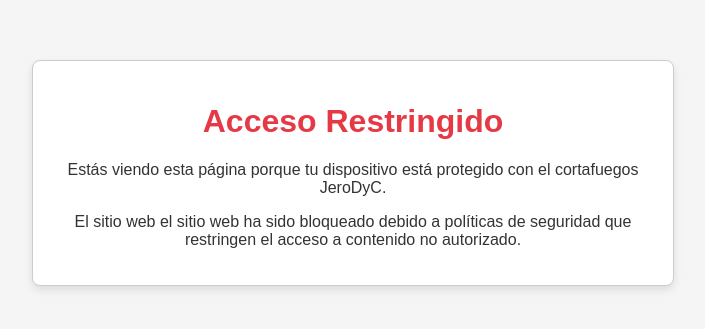
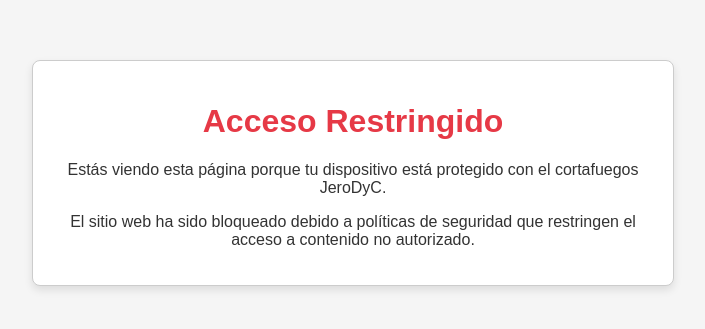
Before and after one commit to jerogabe/websblockredirect, a plain HTML site: page index.html in a window 1280 px wide. Shown: the part 227-556 px from the top of the page, without its empty margins (287-992 px from the left). Drawn offline with Linux system fonts and the light colour scheme.

Commit message:
Update index.html

```diff
--- a/index.html
+++ b/index.html
@@ -28,25 +28,12 @@
             color: #e63946;
         }
     </style>
-    <script>
-        // Función para obtener el valor del parámetro 'blockedSite' de la URL
-        function getBlockedSite() {
-            const urlParams = new URLSearchParams(window.location.search);
-            return urlParams.get('blockedSite') || "el sitio web";
-        }
-
-        // Asigna el valor de 'blockedSite' al contenido de la página
-        document.addEventListener("DOMContentLoaded", function() {
-            const siteName = getBlockedSite();
-            document.getElementById("blockedSiteName").textContent = siteName;
-        });
-    </script>
 </head>
 <body>
     <div class="container">
         <h1>Acceso Restringido</h1>
         <p>Estás viendo esta página porque tu dispositivo está protegido con el cortafuegos JeroDyC.</p>
-        <p>El sitio web <span id="blockedSiteName"></span> ha sido bloqueado debido a políticas de seguridad que restringen el acceso a contenido no autorizado.</p>
+        <p>El sitio web ha sido bloqueado debido a políticas de seguridad que restringen el acceso a contenido no autorizado.</p>
     </div>
 </body>
 </html>
```
